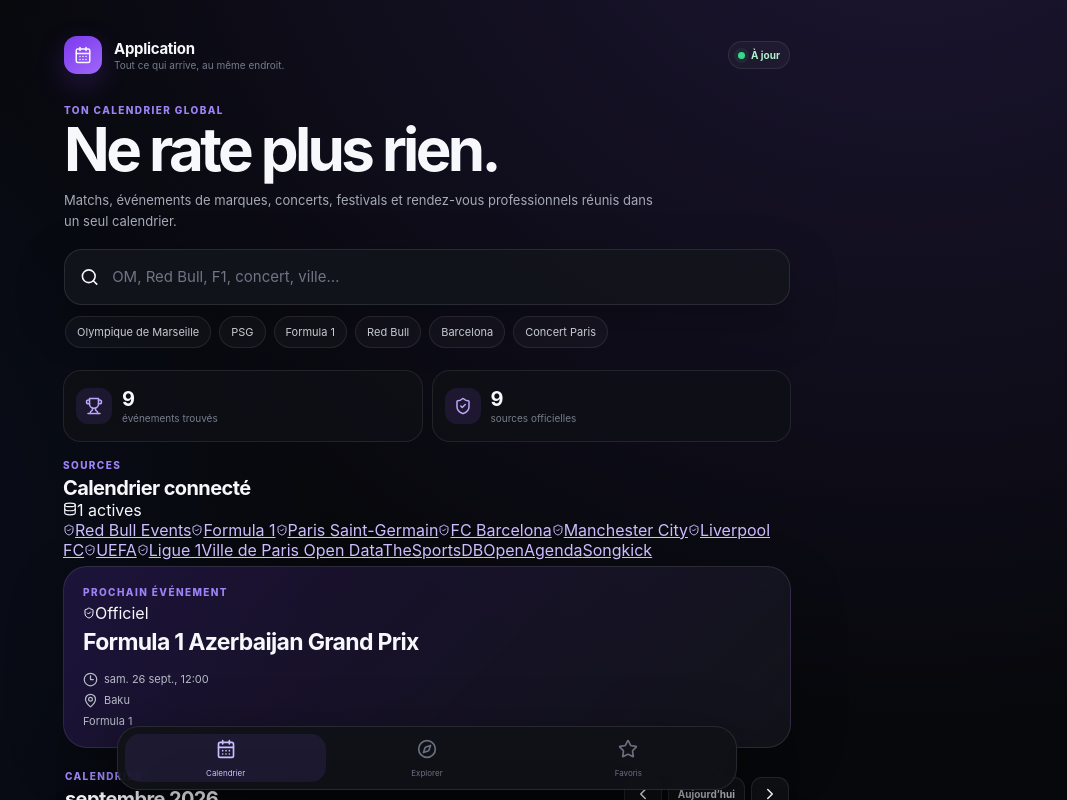
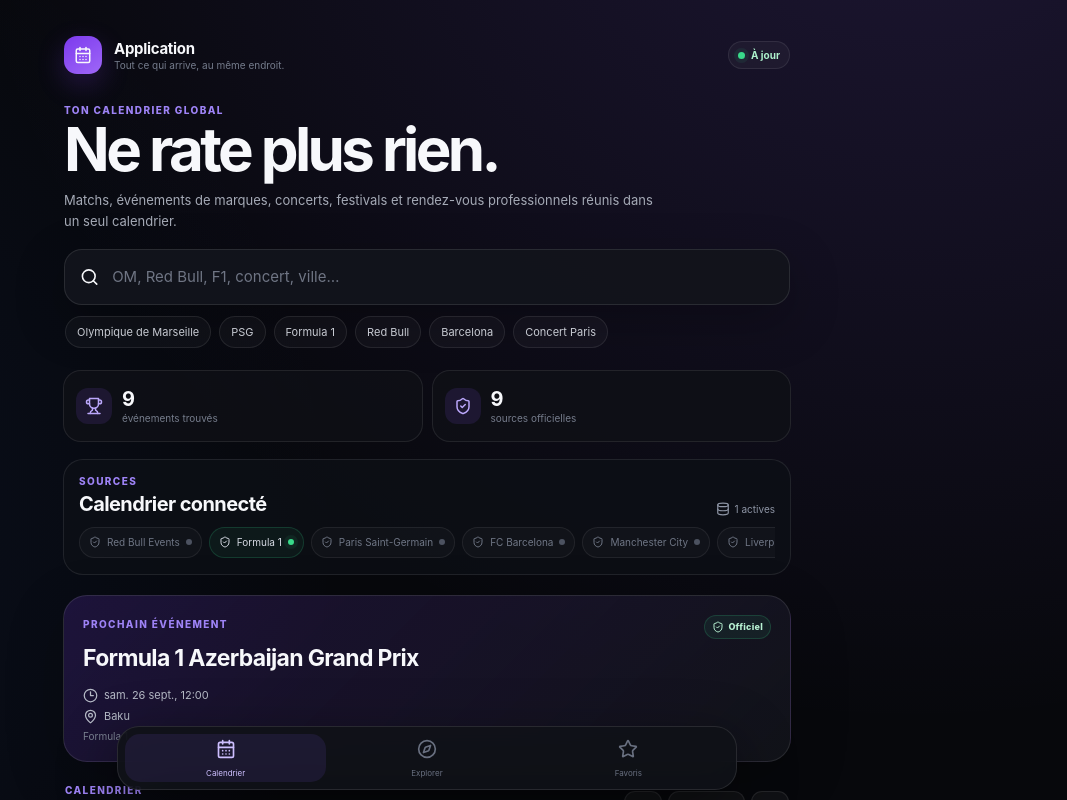
Before and after one commit to keany-albertini/application, a Next.js app: page / in a window 1280 px wide. Shown: the top 800 px of the page, without its empty margins (213-1280 px from the left). Built offline with nearby package versions, Linux system fonts and the light colour scheme; no server answers.

Commit message:
Style source status and official badges

```diff
--- a/app/globals.css
+++ b/app/globals.css
@@ -676,3 +676,102 @@
   .brand-copy span { max-width: 180px; }
   .spotlight { min-height: 135px; }
 }
+
+
+.sources-panel {
+  margin: 0 0 20px;
+  padding: 15px;
+  border: 1px solid var(--line);
+  border-radius: 20px;
+  background: rgba(14,16,22,.78);
+}
+
+.sources-head {
+  display: flex;
+  align-items: flex-end;
+  justify-content: space-between;
+  gap: 12px;
+  margin-bottom: 11px;
+}
+
+.source-count {
+  display: inline-flex;
+  align-items: center;
+  gap: 5px;
+  color: #8f96a6;
+  font-size: 10px;
+}
+
+.sources-scroll {
+  display: flex;
+  gap: 7px;
+  overflow-x: auto;
+  scrollbar-width: none;
+  padding-bottom: 1px;
+}
+
+.sources-scroll::-webkit-scrollbar { display: none; }
+
+.source-chip {
+  flex: 0 0 auto;
+  display: inline-flex;
+  align-items: center;
+  gap: 6px;
+  min-height: 31px;
+  padding: 0 9px;
+  border: 1px solid rgba(255,255,255,.07);
+  border-radius: 999px;
+  background: rgba(255,255,255,.025);
+  color: #6f7685;
+  text-decoration: none;
+  font-size: 10px;
+}
+
+.source-chip i {
+  width: 6px;
+  height: 6px;
+  border-radius: 50%;
+  background: #4c5260;
+}
+
+.source-chip.active {
+  color: #d7dbe4;
+  border-color: rgba(57,217,138,.18);
+  background: rgba(57,217,138,.055);
+}
+
+.source-chip.active i {
+  background: var(--green);
+  box-shadow: 0 0 0 4px rgba(57,217,138,.07);
+}
+
+.spotlight-top {
+  display: flex;
+  align-items: center;
+  justify-content: space-between;
+  gap: 10px;
+}
+
+.official-badge {
+  display: inline-flex;
+  align-items: center;
+  gap: 4px;
+  border: 1px solid rgba(57,217,138,.18);
+  border-radius: 999px;
+  padding: 5px 7px;
+  background: rgba(57,217,138,.07);
+  color: #b9f3d4;
+  font-size: 9px;
+  font-weight: 800;
+  letter-spacing: .03em;
+}
+
+.official-badge.compact {
+  padding: 3px 6px;
+  font-size: 8px;
+}
+
+.spotlight-source {
+  color: #7d8494;
+  font-size: 10px;
+}
```
